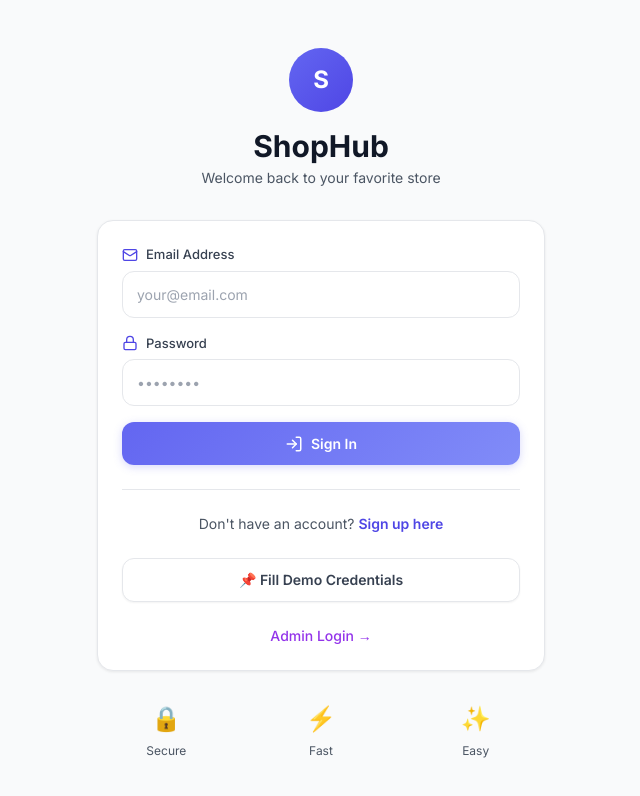
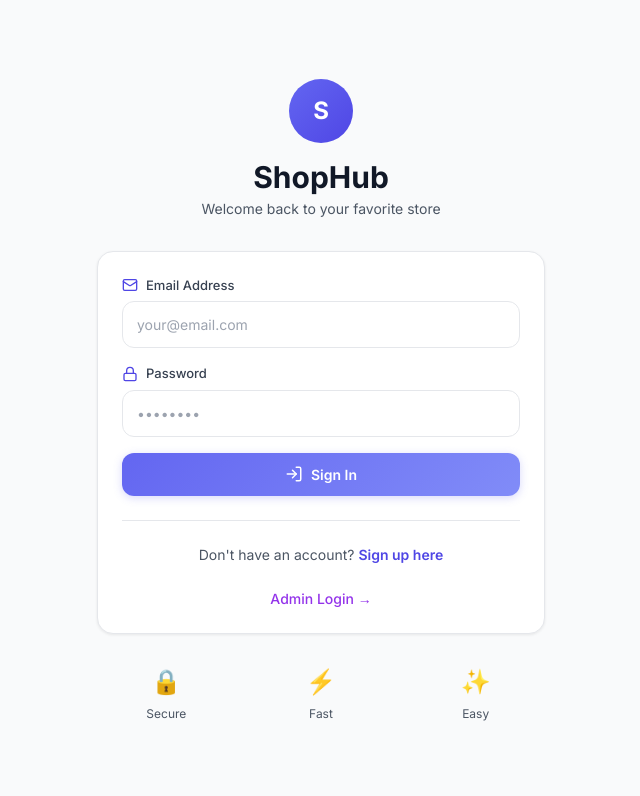
Before and after one commit to joshi-samarth/ecommerce, a React (Vite) app in the folder client/: page /login in a window 1280 px wide. Shown: the top 796 px of the page, without its empty margins (319-959 px from the left). Built offline with nearby package versions, Linux system fonts and the light colour scheme; no server answers.

Commit message:
remove that autofill

```diff
--- a/client/src/pages/UserLoginPage.jsx
+++ b/client/src/pages/UserLoginPage.jsx
@@ -29,11 +29,6 @@ const UserLoginPage = () => {
         }
 
         setLoading(false);
-    };
-
-    const fillDemoUser = () => {
-        setEmail('user@example.com');
-        setPassword('password123');
     };
 
     return (
@@ -111,15 +106,6 @@ const UserLoginPage = () => {
                             </Link>
                         </p>
 
-                        {/* Demo Button */}
-                        <button
-                            type="button"
-                            onClick={fillDemoUser}
-                            className="btn btn-secondary w-full text-sm"
-                        >
-                            📌 Fill Demo Credentials
-                        </button>
-
                         {/* Admin Login Link */}
                         <Link
                             to="/admin-login"
```
